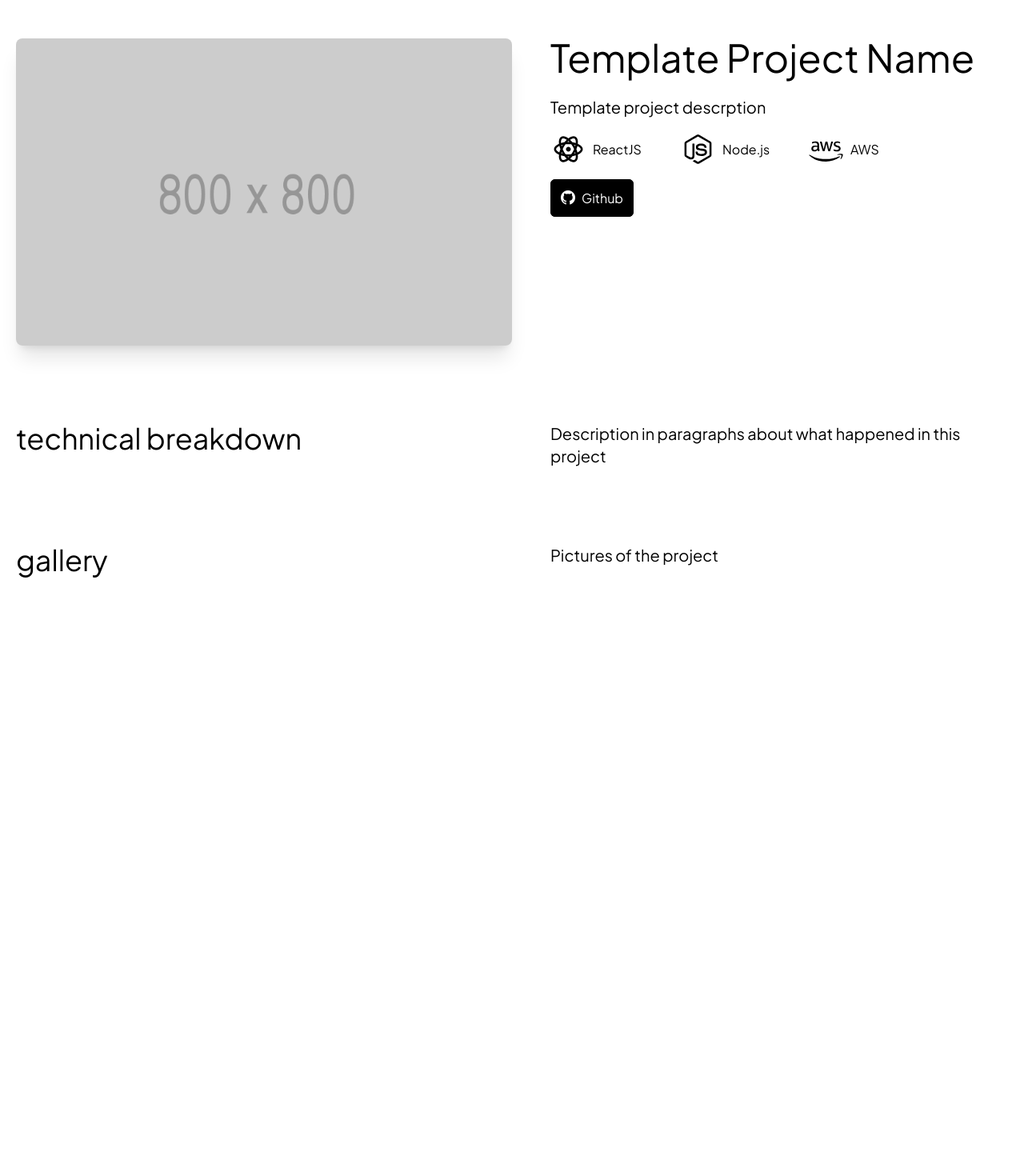
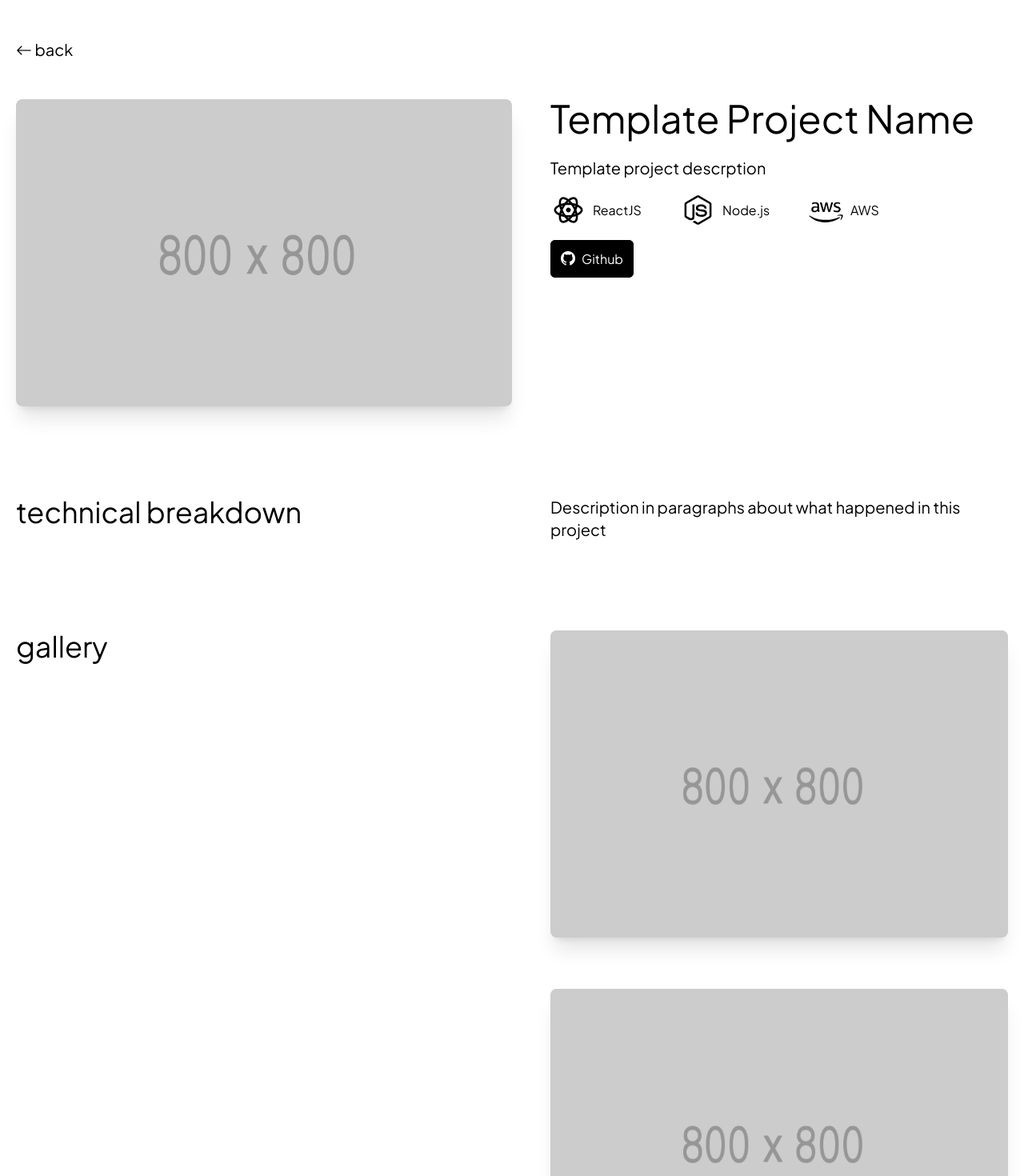
Before and after one commit to duckevinwu/portfolio, a Next.js app: page /project/template in a window 1280 px wide. Shown: the top 1470 px of the page at 80% size. Before the commit the page ends 816 px from the top, so only its background shows below. Built offline with nearby package versions, Linux system fonts and the light colour scheme.

Commit message:
make template project more robust

```diff
--- /dev/null
+++ b/components/Link/Link.js
@@ -0,0 +1,10 @@
+const Link = (props) => {
+    return (
+        <a className={`${props.className} cursor-pointer hover:text-transparent hover:bg-clip-text hover:bg-gradient-to-r hover:from-blue-500 hover:to-emerald-500`}
+            href={props.href} >
+            {props.children}
+        </a>
+    )
+}
+
+export default Link;
--- /dev/null
+++ b/components/Project/GalleryImage.js
@@ -0,0 +1,18 @@
+import Image from "next/image";
+
+const GalleryImage = (props) => {
+    return (
+        <div className="relative h-64 sm:h-80 md:h-96 mb-16 rounded-lg shadow-xl overflow-hidden transition duration-300 md:hover:scale-105">
+            <div className="absolute w-full h-full bg-gray-200 animate-pulse"></div>
+            <Image
+                src={props.src}
+                alt={props.alt}
+                fill="true"
+                style={{
+                    objectFit: 'cover'
+                }} />
+        </div>
+    )
+}
+
+export default GalleryImage;
--- a/pages/project/template.js
+++ b/pages/project/template.js
@@ -3,6 +3,8 @@ import Image from "next/image";
 
 // components
 import { ReactToolPill, NodeToolPill, AWSToolPill } from "../../components/Project/ToolPills";
+import GalleryImage from "../../components/Project/GalleryImage";
+import Link from "../../components/Link/Link";
 
 const Template = () => {
     return (
@@ -16,11 +18,15 @@ const Template = () => {
             <main>
                 <section className="mt-12">
                     <div className="container mx-auto px-3 lg:px-5">
-                        <div className="flex flex-col md:flex-row">
+                        <Link className="text-xl" href="/">
+                            <i className="bi-arrow-left"> </i>back
+                        </Link>
+                        <div className="mt-12 flex flex-col md:flex-row">
                             <div className="md:w-1/2">
                                 <div className="relative h-64 sm:h-80 md:h-96 rounded-lg shadow-xl overflow-hidden">
                                     <Image
                                         src="/placeholder.png"
+                                        alt="placeholder"
                                         fill="true"
                                         style={{
                                             objectFit: 'cover'
@@ -42,26 +48,28 @@ const Template = () => {
                         </div>
                     </div>
                 </section>
-                <section className="mt-24">
+                <section className="mt-12">
                     <div className="container mx-auto px-3 lg:px-5">
                         <div className="flex flex-col md:flex-row">
                             <div className="md:w-1/2">
-                                <h2 className="text-4xl">technical breakdown</h2>
+                                <h2 className="text-4xl pt-16 md:sticky md:top-0">technical breakdown</h2>
                             </div>
-                            <div className="mt-6 md:w-1/2 md:pl-12 md:mt-0">
+                            <div className="mt-8 md:w-1/2 md:pl-12 md:mt-0 md:pt-16">
                                 <p className="text-xl">Description in paragraphs about what happened in this project</p>
                             </div>
                         </div>
                     </div>
                 </section>
-                <section className="mt-24 mb-24">
+                <section className="mt-12 mb-24">
                     <div className="container mx-auto px-3 lg:px-5">
                         <div className="flex flex-col md:flex-row">
                             <div className="md:w-1/2">
-                                <h2 className="text-4xl">gallery</h2>
+                                <h2 className="text-4xl pt-16 md:sticky md:top-0">gallery</h2>
                             </div>
-                            <div className="mt-6 md:w-1/2 md:pl-12 md:mt-0">
-                                <p className="text-xl">Pictures of the project</p>
+                            <div className="mt-8 md:w-1/2 md:pl-12 md:mt-0 md:pt-16">
+                                <GalleryImage src="/placeholder.png" alt="placeholder" />
+                                <GalleryImage src="/placeholder.png" alt="placeholder" />
+                                <GalleryImage src="/placeholder.png" alt="placeholder" />
                             </div>
                         </div>
                     </div>
```
